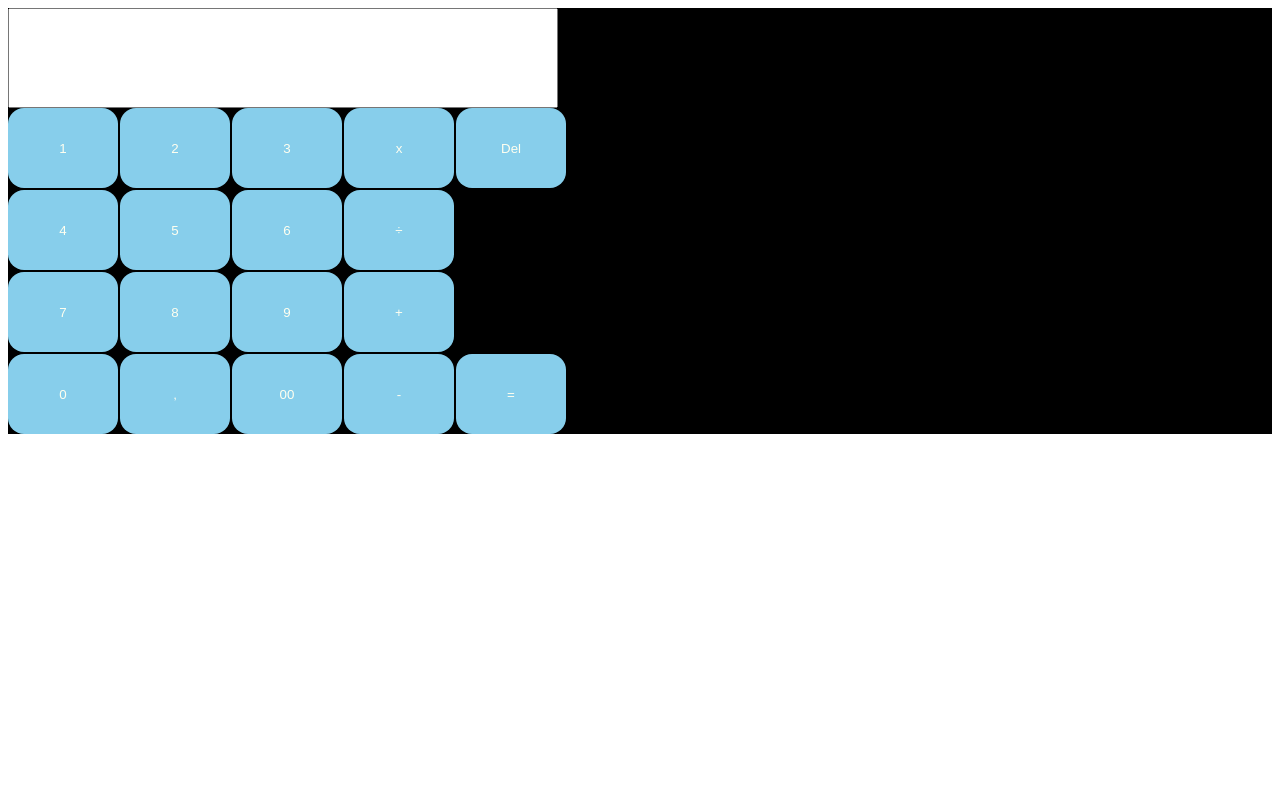
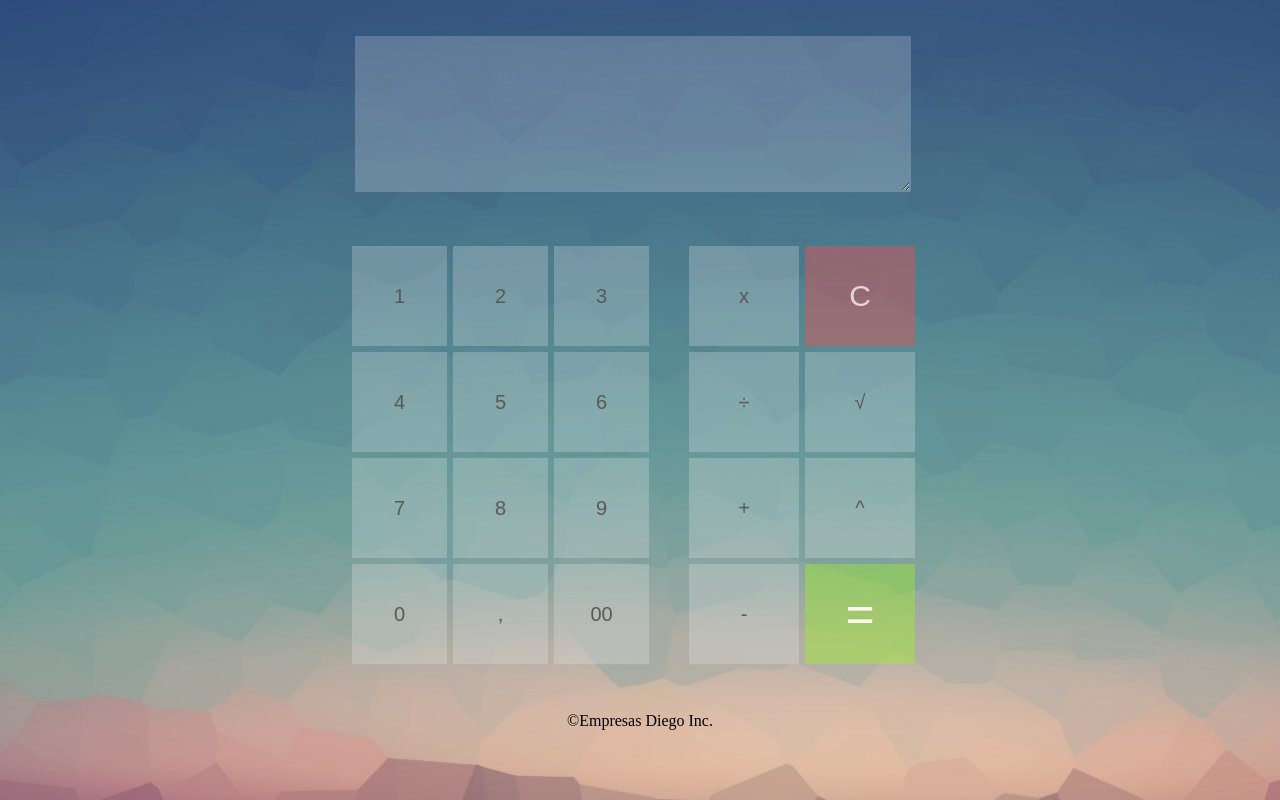
Before and after one commit to DiegoACorreia/Calculadora, a plain HTML site: page index.html in a window 1280 px wide. Drawn offline with Linux system fonts and the light colour scheme.

Commit message:
Mudança de layout

```diff
--- a/index.html
+++ b/index.html
@@ -5,13 +5,14 @@
     <meta name="viewport" content="width=device-width, initial-scale=1.0">
     <title>Calculadora</title>
     <link rel="stylesheet" href="style.css">
+    <link href="https://fonts.googleapis.com/css?family=Roboto&display=swap" rel="stylesheet">
 </head>
 <body>
     <div class="calculadora">
-        <div id="tela">
-            <input type="text">
+        <div id="teladiv">
+            <textarea name="tela" id="tela" cols="30" rows="10"></textarea>
         </div>
-        <div id="botoes">
+        <div id="button_conteiner">
             <div id='botoes_numericos'>
                 <button>1</button>
                 <button>2</button>
@@ -28,15 +29,17 @@
             </div>
             <div id="botoes_especiais">
                 <button>x</button>
-                <button>Del</button>
+                <button id="Del">C</button>
                 <button>÷</button>
-                <div id="espaco"></div>
+                <button id="rad">√</button>
                 <button>+</button>
-                <div id="espaco"></div>
+                <button id="pot">^</button>
                 <button>-</button>
                 <button id ="igual">=</button>
             </div>
         </div>
     </div>
+    <footer>&copy;Empresas Diego Inc. </footer>
 </body>
+
 </html>
--- a/style.css
+++ b/style.css
@@ -1,35 +1,75 @@
+body{
+    background-image: url(img/wallpaper\ calculadora.jpg);
+}
 div.calculadora{
-   background-color: black;
+    border-color: transparent;
+    border-style: solid;
+    border-radius: 8px;
+    width: 600px;
+    padding: 25px 10px 45px 10px;
+    font-family: 'Roboto', sans-serif;
+    font-weight: bolder;
+    margin: auto;
+
 }
 
 #tela{
-    display: grid;
-    grid-template-columns: 550px;
-    grid-template-rows: 100px;
+    width: 550px;
+    margin-bottom: 50px;
+    margin-left: 15px;
+    border-color: transparent;
+    border-radius: 1px;
+    border-style: solid;
+    background-color: rgba(255, 255, 255, 0.2);
 }
-#botoes{
+#button_conteiner{
     display: grid;
     grid-template-columns: 1fr 1fr;
     max-width: 550px;
-    grid-gap: 2px;
+    grid-gap: 40px;
 }
 #botoes_numericos{
     display: grid;
-    grid-template-columns: 110px 110px 110px;
-    grid-template-rows: 80px 80px 80px 80px;
-    grid-gap: 2px;
+    grid-template-columns: 95px 95px 95px;
+    grid-template-rows: 100px 100px 100px 100px;
+    grid-gap: 6px;
+    margin-left: 12px;
 }
 #botoes_especiais{
     display: grid;
     grid-template-columns: 110px 110px;
-    grid-template-rows: 80px 80px 80px 80px;
-    grid-gap: 2px;
+    grid-template-rows: 100px 100px 100px 100px;
+    grid-gap: 6px;
 }
 button{
-    background-color: skyblue;
-    color: ivory;
+    background-color: rgba(235, 233, 233,0.25);
+    color: #5a5959;
     border-color: transparent;
-    border-width: 3px;
-    border-radius: 16px;
     border-style:solid;
+    font-size: 20px;
+    cursor: pointer;
 }
+button:hover{
+    background-color: rgba(235, 233, 233,0.4);
+}
+#Del{
+    background-color: rgba(247, 77, 77, 0.4);
+    color: rgba(255, 245, 238, 0.774);
+    font-size: 30px;
+}
+button#Del:hover{
+    background-color: rgba(248, 77, 77, 0.6);
+}
+#igual{
+    background-color: rgba(158, 243, 30,0.4);
+    color: rgb(255, 245, 238);
+    font-size: 50px;
+    border-style: solid;
+}
+button#igual:hover{
+    background-color: rgba(158, 243, 30, 0.5);
+}
+footer{
+    text-align: center;
+    margin-top: auto;
+}
```
Also changed, not shown: img/wallpaper calculadora.jpg (added).
